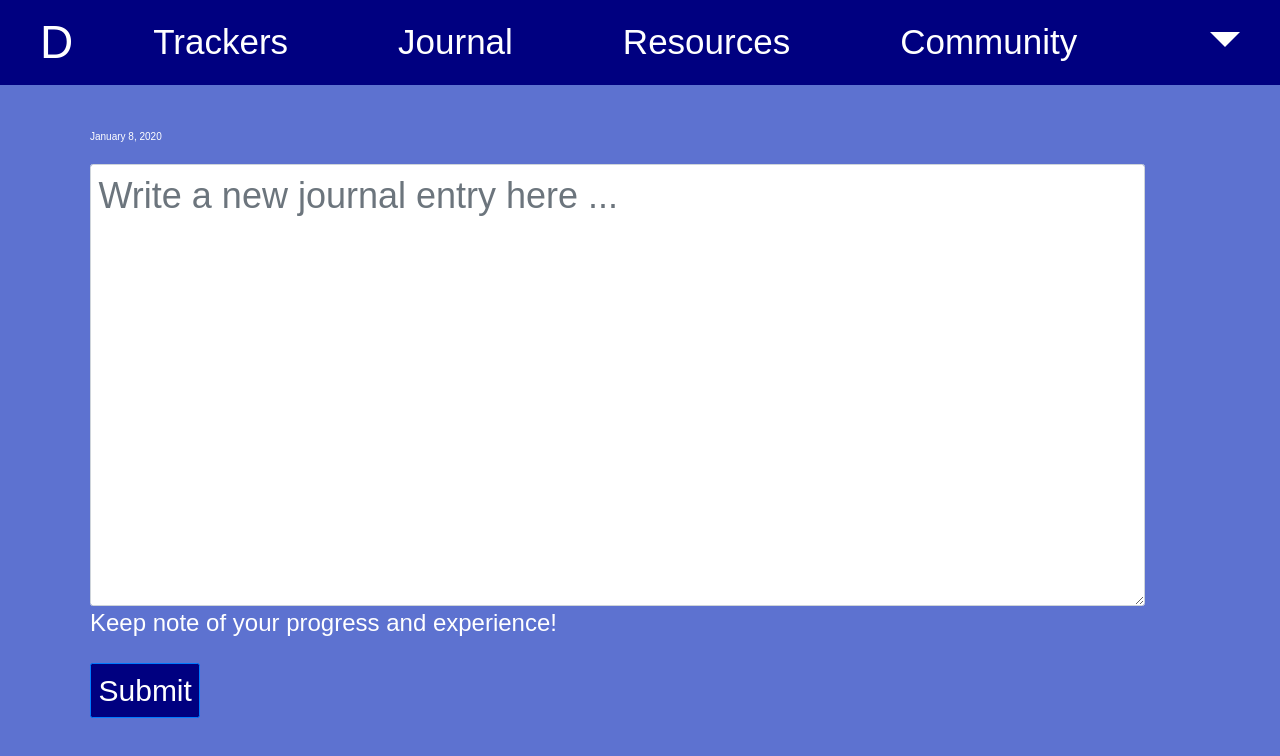
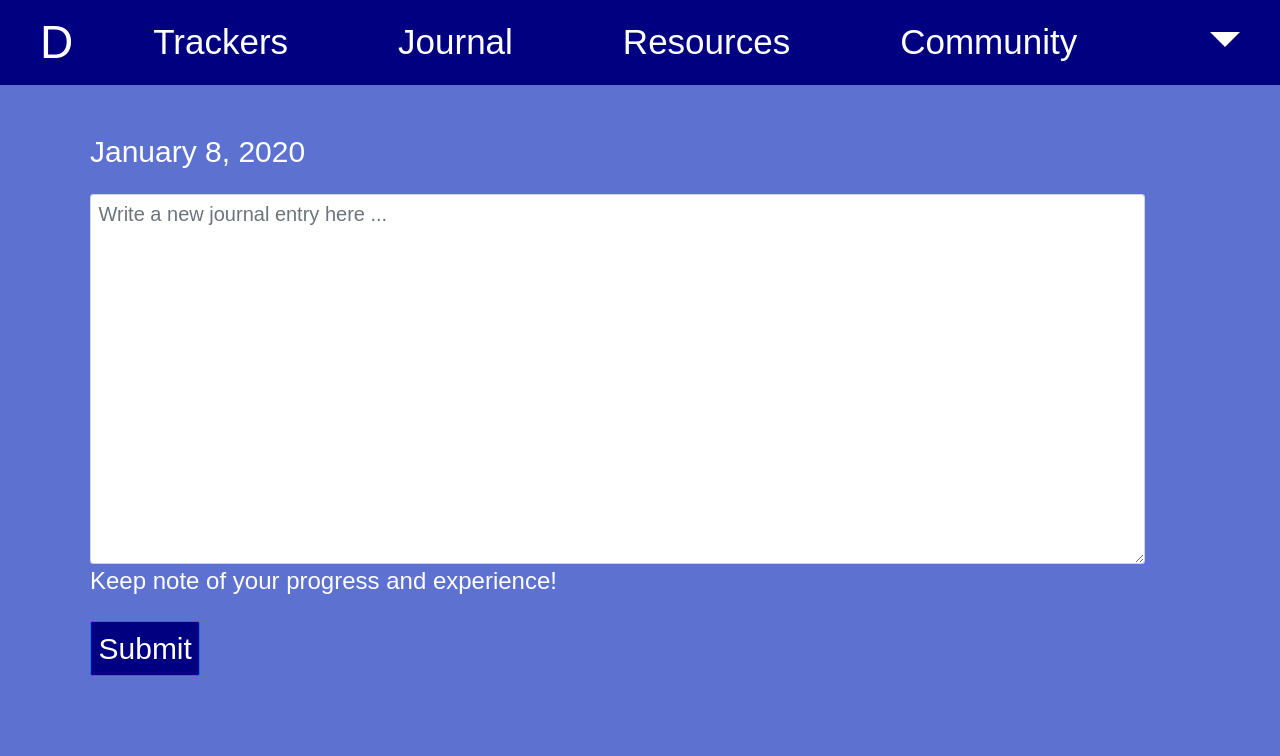
Before and after one commit to stazman/daily-fitness-advisor-frontend, a React (Create React App) app: page /journals/new in a window 1280 px wide. Shown: the top 756 px of the page. Built offline with nearby package versions, Linux system fonts and the light colour scheme; no server answers.

Commit message:
Changes font size of date, placeholder text

```diff
--- a/src/components/journal/JournalInput.js
+++ b/src/components/journal/JournalInput.js
@@ -124,19 +124,21 @@ class JournalInput extends Component {
                   <Form.Group controlId='formJournalEntry'>
 
                     <div style={{display: 'none'}}>
+
                         <DatePicker
-                        selected={this.state.date}
+                          value={this.state.date}
                           onChange={this.handleChange}
                           disabled={true}
                           readOnly={true}
                           plaintext={true}
                         />
+
                     </div>
 
-                    <Form.Control
+                    <Form.Control style={{fontSize: '2rem'}}
                       as='textarea'
                       type='textarea'
-                      rows='8'
+                      rows='12'
                       cols='110'
                       placeholder='Write a new journal entry here ...'
                       onChange={e => this.handleChange(e)}
--- a/src/components/styles/TextStyles.js
+++ b/src/components/styles/TextStyles.js
@@ -19,7 +19,6 @@ const TextStyles = styled.div`
       1px -1px 0 #000,
       -1px 1px 0 #000,
       1px 1px 0 #000;
-    }
   }
 
   h4 {
@@ -66,6 +65,10 @@ const TextStyles = styled.div`
     font-size: 1.8rem;
     line-height: 125%;
   }
+
+  time {
+    font-size: 3rem;
+  }
 `
 
 export default TextStyles
```
Lines whose indentation alone changed are shown as unchanged.
